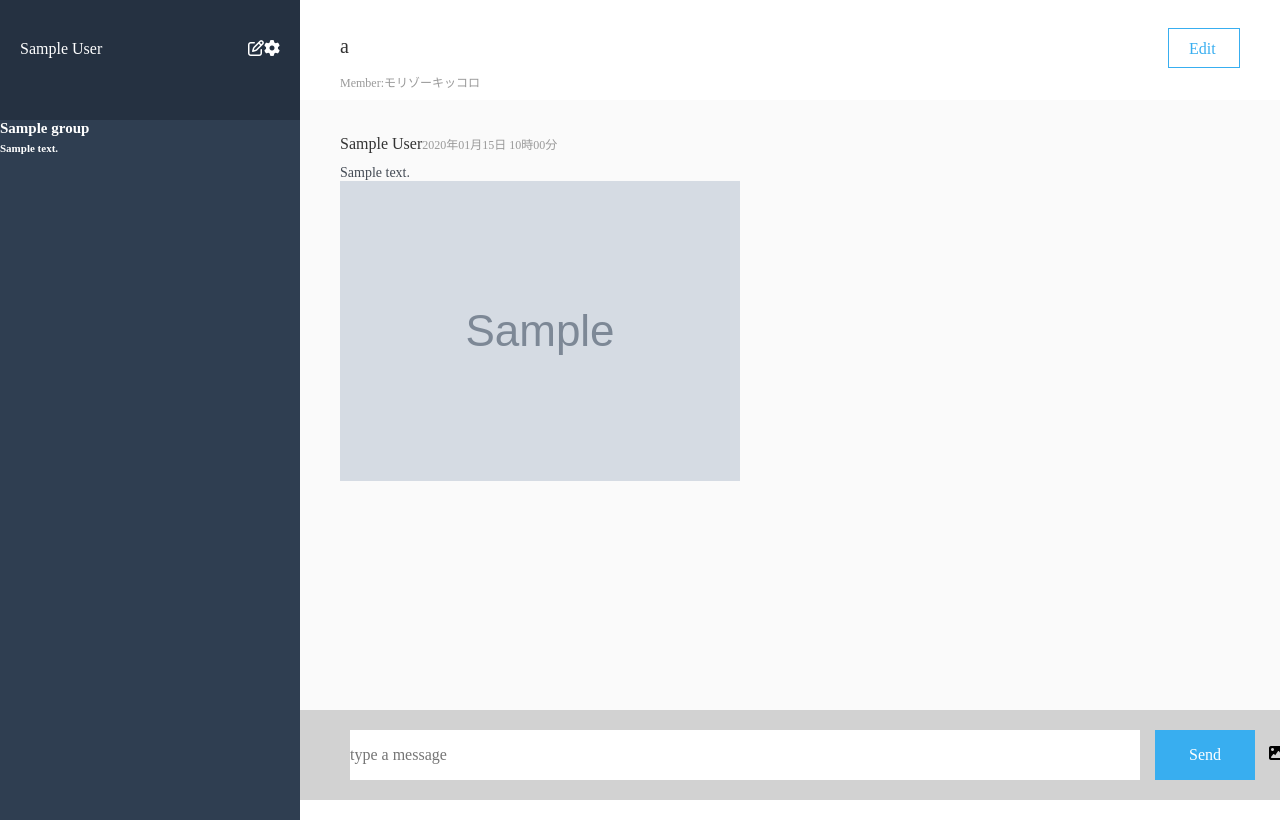
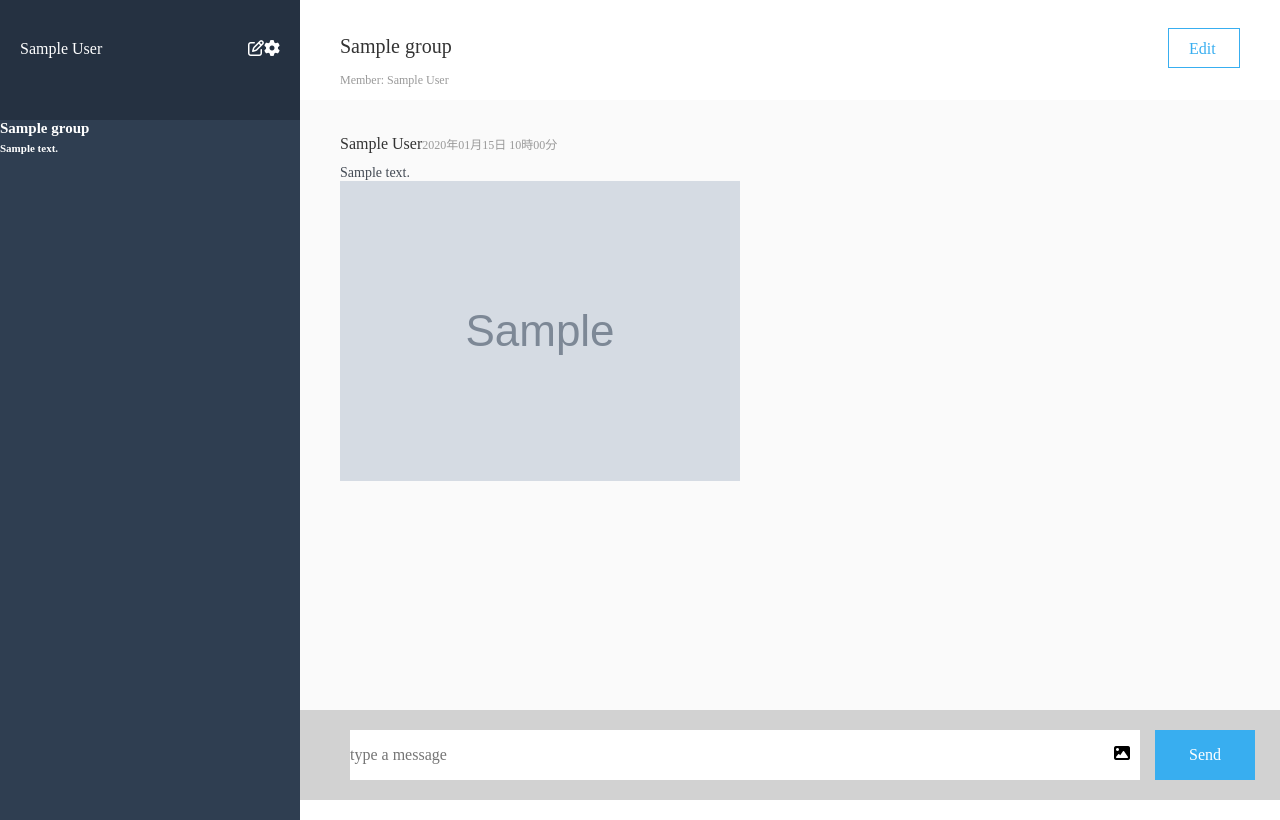
Before and after one commit to morizo04/chat-space, a Rails app: page /groups/1/messages in a window 1280 px wide. Run offline with Rails 7, Linux system fonts and the light colour scheme; a user stored in the database is signed in; tables that the repository leaves empty hold one stand-in row (values such as "Sample post"); grey boxes marked "Sample" are stand-in pictures; style sheets or scripts are compiled from the project's sources; some libraries are stand-ins or nearby versions.

Commit message:
メンターに質問

```diff
--- a/app/assets/stylesheets/main-contents/_main-contents.scss
+++ b/app/assets/stylesheets/main-contents/_main-contents.scss
@@ -37,6 +37,7 @@
     }
   }
   &__chat-space{
+    overflow: scroll;
     height: calc(100vh - 190px);
     background-color: #fafafa;
     padding-top: 35px;
--- a/app/views/messages/_main_chat.html.haml
+++ b/app/views/messages/_main_chat.html.haml
@@ -2,9 +2,12 @@
   .main-contents__group
     .main-contents__group__text
       .main-contents__group__text__name
-        a
+        -# - current_user.groups
+        = @group.name
       .main-contents__group__text__user
-        Member:モリゾーキッコロ
+        Member:
+        - @group.users.each do |user|
+          =user.name
     .main-contents__group__edit
       =link_to "#" do
         .main-contents__group__edit__btn
@@ -23,10 +26,10 @@
               = message.content
           = image_tag message.image.url, class: 'Message__image' if message.image.present?
   .main-contents__text-form
-    .main-contents__text-form__box
-      = form_with model: [@group, @message], local: true do |f|
+    = form_with model: [@group, @message], local: true do |f|
+      .main-contents__text-form__box
         = f.text_field :content, class: 'main-contents__text-form__box__sentence', placeholder: 'type a message'
         = f.label :image, class: 'main-contents__text-form__box__sentence__label' do
           = icon('fas', 'image', class: "main-contents__text-form__box__sentence__label__img")
           = f.file_field :image, class: 'main-contents__text-form__box__sentence__label__file'
-        = f.submit 'Send', class: 'main-contents__text-form__submit'
+      = f.submit 'Send', class: 'main-contents__text-form__submit'
```
